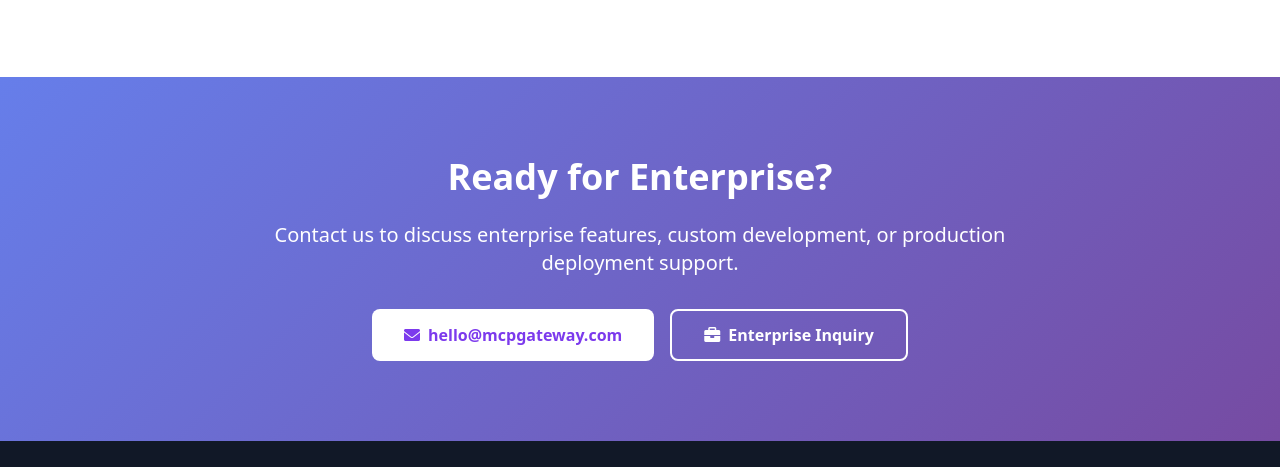
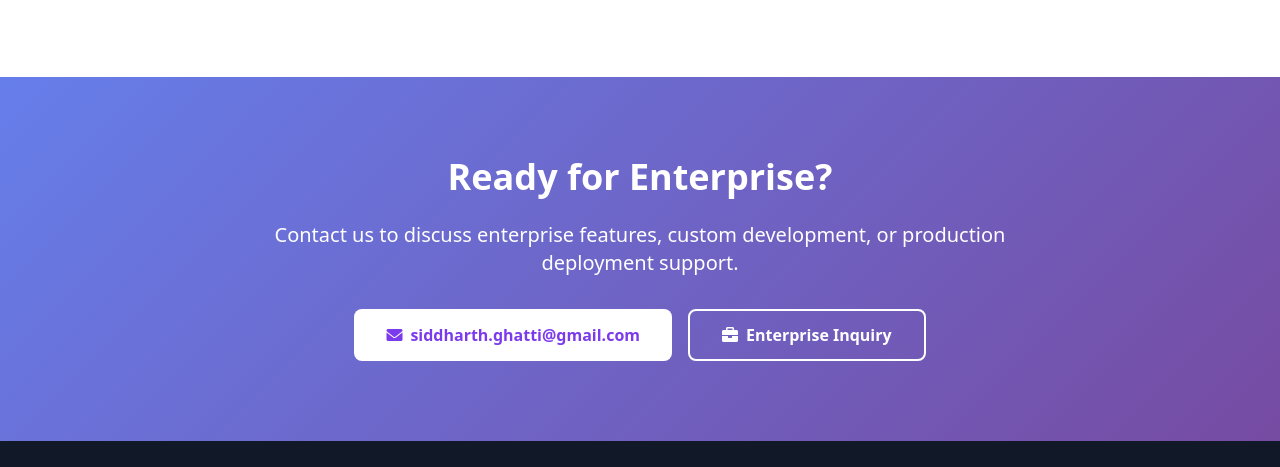
Before and after one commit to siddharth-ghatti/co-driver, a plain HTML site: page docs/index.html in a window 1280 px wide. Shown: the part 4075-4542 px from the top of the page. Drawn offline with nearby package versions, Linux system fonts and the light colour scheme.

Commit message:
feat : update contact stuff

```diff
--- a/docs/index.html
+++ b/docs/index.html
@@ -403,9 +403,9 @@ curl http://localhost:8080/health</code></pre>
             <div class="flex flex-col sm:flex-row gap-4 justify-center">
                 <a href="mailto:hello@mcpgateway.com" class="bg-white text-purple-600 px-8 py-3 rounded-lg font-semibold hover:bg-gray-100 transition-colors inline-flex items-center justify-center">
                     <i class="fas fa-envelope mr-2"></i>
-                    hello@mcpgateway.com
+                    siddharth.ghatti@gmail.com
                 </a>
-                <a href="mailto:enterprise@mcpgateway.com" class="border-2 border-white text-white px-8 py-3 rounded-lg font-semibold hover:bg-white hover:text-purple-600 transition-colors inline-flex items-center justify-center">
+                <a href="mailto:siddharth.ghatti@gmail.com" class="border-2 border-white text-white px-8 py-3 rounded-lg font-semibold hover:bg-white hover:text-purple-600 transition-colors inline-flex items-center justify-center">
                     <i class="fas fa-briefcase mr-2"></i>
                     Enterprise Inquiry
                 </a>
```
Also changed, not shown: README.md.
